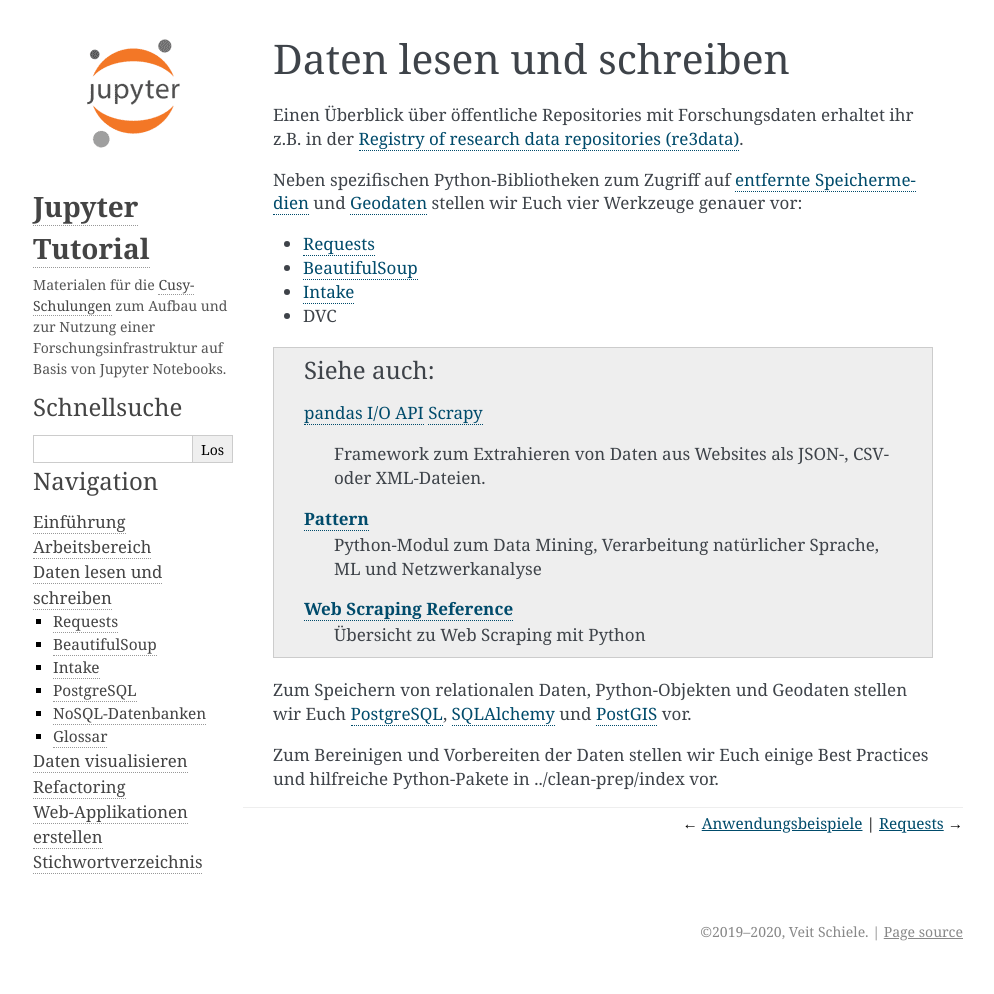
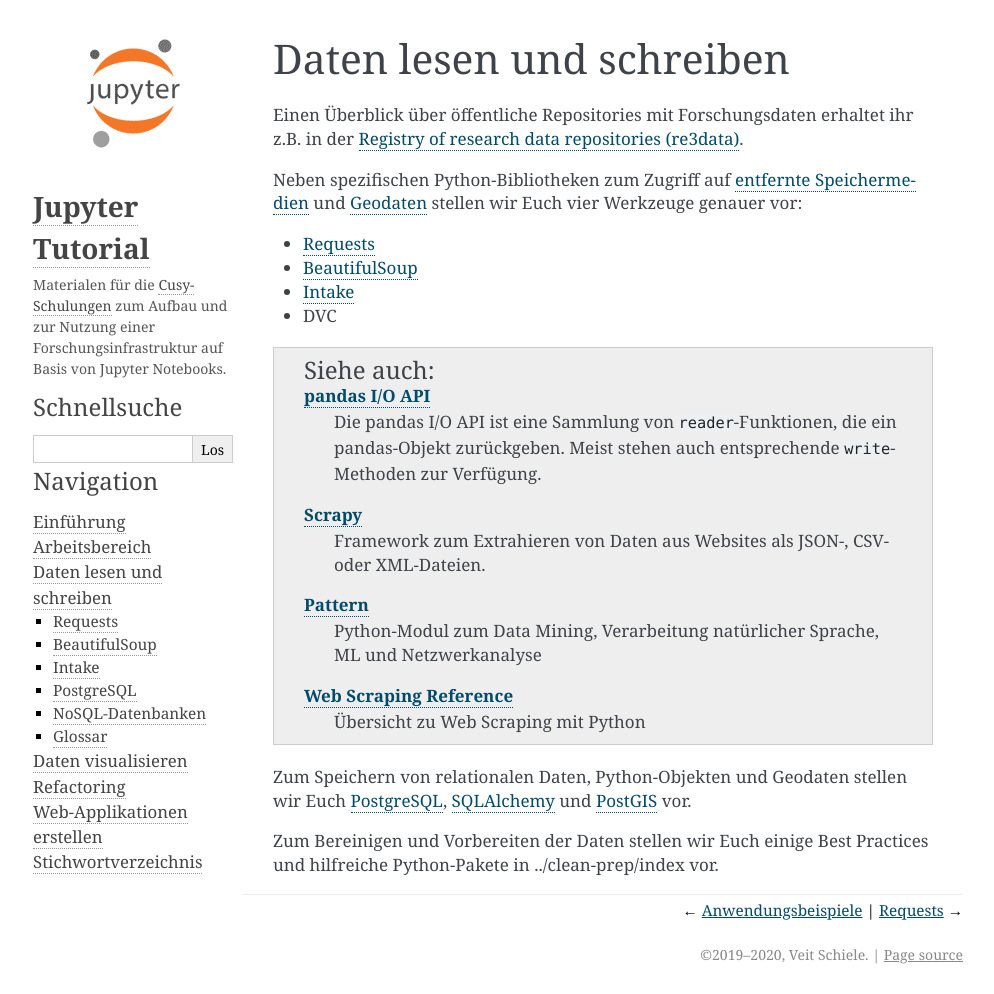
Before and after one commit to veit/jupyter-tutorial-de, a Sphinx documentation site: the page built from docs/data-rw/index.rst, in a window 1280 px wide. Shown: the whole page, without its empty margins (147-1141 px from the left). Built offline with Sphinx 7.4.7, drawn with Linux system fonts in a browser that asks for light colours; pages that are not in the unit, such as notebooks, are missing from menus; before the commit the page ends 971 px from its top, so only the background shows below that.

Commit message:
Add description for pandas I/O API

```diff
--- a/docs/data-rw/index.rst
+++ b/docs/data-rw/index.rst
@@ -16,6 +16,9 @@
 
 .. seealso::
     `pandas I/O API <https://pandas.pydata.org/docs/user_guide/io.html>`_
+        Die pandas I/O API ist eine Sammlung von ``reader``-Funktionen, die ein
+        pandas-Objekt zurückgeben. Meist stehen auch entsprechende
+        ``write``-Methoden zur Verfügung.
     `Scrapy <https://scrapy.org/>`_
         Framework zum Extrahieren von Daten aus Websites als JSON-, CSV- oder
         XML-Dateien.
```
